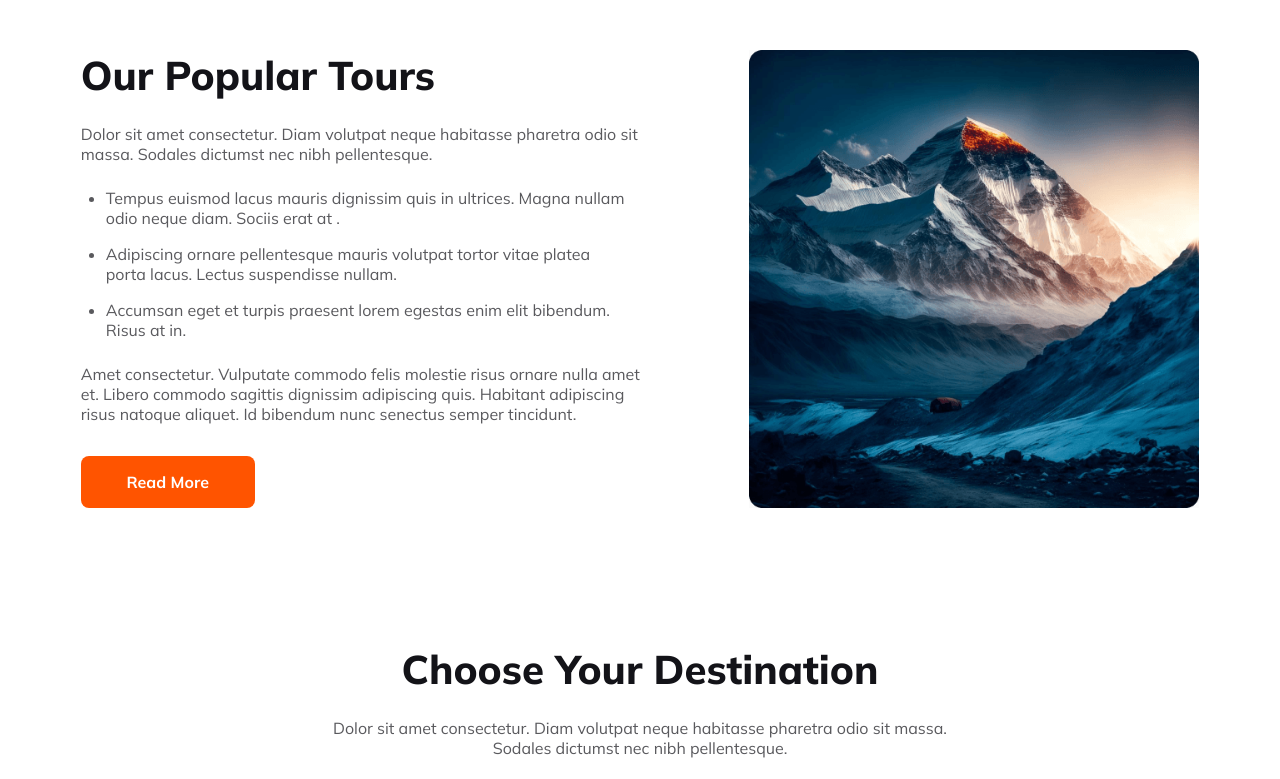
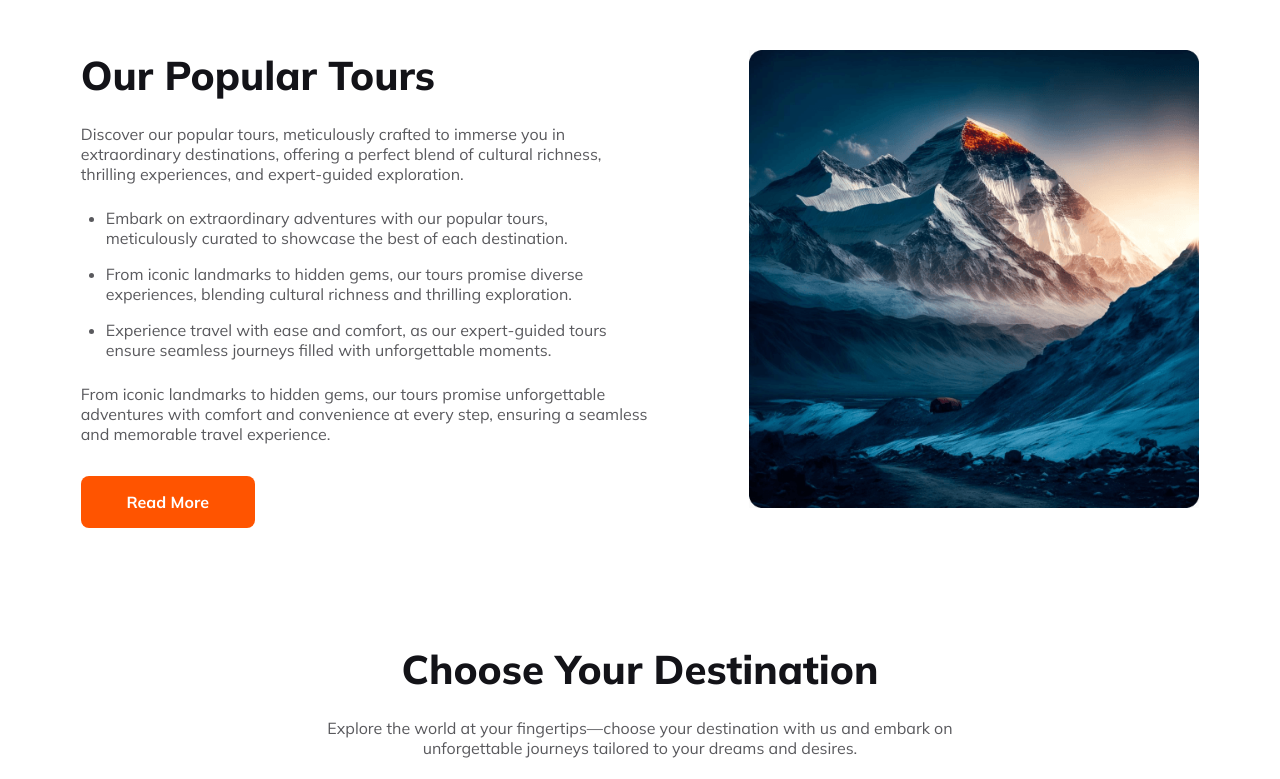
Before and after one commit to chanchalm96/easy-travel, a plain HTML site: page index.html in a window 1280 px wide. Shown: the part 740-1519 px from the top of the page. Drawn offline with Linux system fonts and the light colour scheme; grey boxes are pictures that could not be loaded.

Commit message:
text updates

```diff
--- a/index.html
+++ b/index.html
@@ -53,16 +53,15 @@
                     Our Popular Tours
                 </h2>
                 <p class="popular-tours-description">
-                    Dolor sit amet consectetur. Diam volutpat neque habitasse pharetra odio sit massa. Sodales dictumst nec nibh pellentesque.
+                    Discover our popular tours, meticulously crafted to immerse you in extraordinary destinations, offering a perfect blend of cultural richness, thrilling experiences, and expert-guided exploration.
                 </p>
                 <ul>
-                    <li>Tempus euismod lacus mauris dignissim quis in ultrices. Magna nullam odio neque diam. Sociis erat at .</li>
-                    <li>Adipiscing ornare pellentesque mauris volutpat tortor vitae platea porta lacus. Lectus suspendisse nullam.</li>
-                    <li> Accumsan eget et turpis praesent lorem egestas enim elit bibendum. Risus at in.</li>
+                    <li>Embark on extraordinary adventures with our popular tours, meticulously curated to showcase the best of each destination.</li>
+                    <li>From iconic landmarks to hidden gems, our tours promise diverse experiences, blending cultural richness and thrilling exploration.</li>
+                    <li>Experience travel with ease and comfort, as our expert-guided tours ensure seamless journeys filled with unforgettable moments.</li>
                 </ul>
                 <p class="popular-tours-description">
-                    Amet consectetur. Vulputate commodo felis molestie risus
-                    ornare nulla amet et. Libero commodo sagittis dignissim adipiscing quis. Habitant adipiscing risus natoque aliquet. Id bibendum nunc senectus semper tincidunt.
+                    From iconic landmarks to hidden gems, our tours promise unforgettable adventures with comfort and convenience at every step, ensuring a seamless and memorable travel experience.
                 </p>
                 <button class="btn-primary">Read More</button>
             </div>
@@ -77,7 +76,7 @@
                     Choose Your Destination
                 </h2>
                 <p class="destination-description">
-                    Dolor sit amet consectetur. Diam volutpat neque habitasse pharetra odio sit massa. Sodales dictumst nec nibh pellentesque.
+                    Explore the world at your fingertips—choose your destination with us and embark on unforgettable journeys tailored to your dreams and desires.
                 </p>
             </div>
             <div class="destination-img">
@@ -110,25 +109,25 @@
                     Why Choose Us
                 </h2>
                 <p class="choose-us-description">
-                    Dolor sit amet consectetur. Diam volutpat neque habitasse pharetra odio sit massa. Sodales dictumst nec nibh pellentesque.
+                    Choose us for unparalleled expertise, personalized service, and a commitment to delivering exceptional value.
                 </p>
             </div>
             <div class="choose-us-box">
                 <div class="choose-us-card">
                     <img src="Images/hotel.png" alt="">
                     <h3>Handpicked Hotels</h3>
-                    <p>Amet consectetur. Vulputate commodo felis molestie risus  ornare nulla amet et. Libero commodo sagittis dignissim adipiscing quis. Habitant adipiscing risus natoque aliquet.</p>
+                    <p>Handpicked Hotels curates an exclusive collection of luxury accommodations worldwide, each distinguished by exceptional service and unique charm. Elevate your travel experience with carefully selected, distinctive properties through Handpicked Hotels.</p>
                 </div>
                 <div class="choose-us-card-blue">
                     <img src="Images/map.png" alt="">
-                    <h3>Handpicked Hotels</h3>
-                    <p>Amet consectetur. Vulputate commodo felis molestie risus  ornare nulla amet et. Libero commodo sagittis dignissim adipiscing quis. Habitant adipiscing risus natoque aliquet.</p>
+                    <h3>World Class Service</h3>
+                    <p>World Class Service embodies unparalleled excellence, setting the standard for exceptional customer experiences by consistently delivering superior quality, attention to detail, and personalized care across diverse industries.</p>
                 </div>
             </div>
                 <div class="choose-us-card-red">
                     <img src="Images/price-tag.png" alt="">
-                    <h3>Handpicked Hotels</h3>
-                    <p>Amet consectetur. Vulputate commodo felis molestie risus  ornare nulla amet et. Libero commodo sagittis dignissim adipiscing quis. Habitant adipiscing risus natoque aliquet.</p>
+                    <h3>Best Price Guarantee</h3>
+                    <p>Best Price Guarantee ensures our commitment to offering the most competitive prices, assuring customers that they receive unbeatable value with the assurance that they won't find a better deal elsewhere.</p>
                 </div>
         </section>
         <!-- video section -->
--- a/style.css
+++ b/style.css
@@ -338,7 +338,7 @@ h3 {
     border: 1px solid rgba(233, 68, 68, 0.20);
     background: rgba(233, 68, 68, 0.05);
 }
-
+/* video section styles */
 .video-section {
     display: flex;
     justify-content: space-around;
@@ -422,7 +422,7 @@ h3 {
     width: 100%;
     border-radius: 16px;
 }
-
+/* discount section styles */
 .discount {
     text-align: center;
     width: 324px;
@@ -447,7 +447,7 @@ h3 {
     font-size: 2rem;
     font-weight: 800;
 }
-
+/* footer section styles */
 footer {
     max-width: 100%;
     height: 502px;
```
